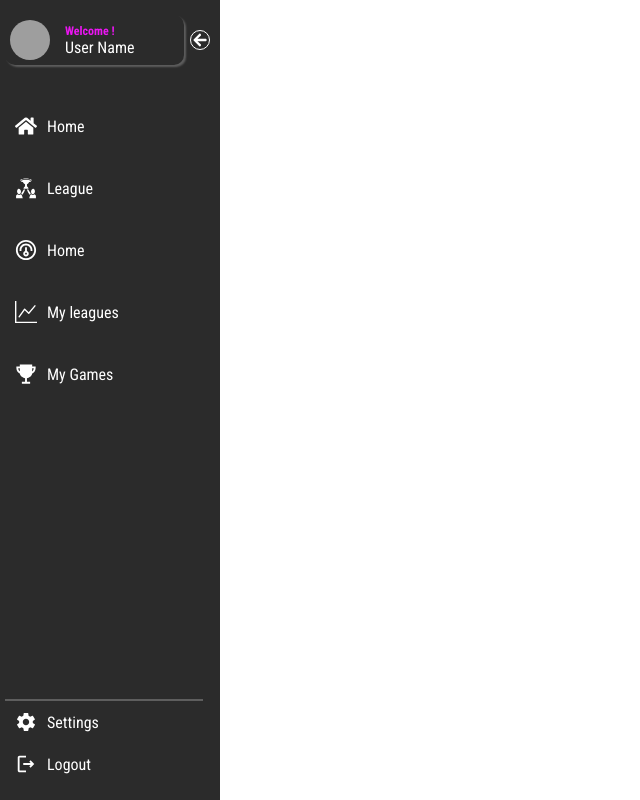
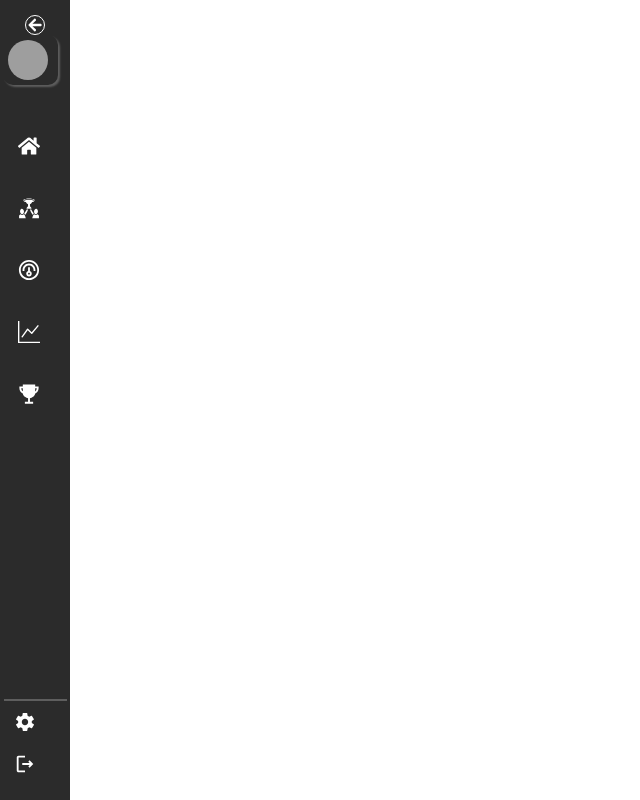
Before and after one commit to viniciusleitef/PokerRank, a Next.js app: page /home in a window 1280 px wide. Shown: the whole page, without its empty margins (0-640 px from the left). Built offline with nearby package versions, Linux system fonts and the light colour scheme; grey boxes are pictures that could not be loaded.

Commit message:
push para palha

```diff
--- a/components/MenuItem/menuitem.js
+++ b/components/MenuItem/menuitem.js
@@ -1,10 +1,18 @@
 import styles from "./menuitem.module.css";
 
-function MenuItem({ text, icon }) {
+function MenuItem({ text, icon, isCompact }) {
   return (
     <div className={styles.box}>
-      {icon}
-      <p>{text}</p>
+      {isCompact ? (
+        // Quando isCompact é verdadeiro, renderiza apenas o ícone
+        icon
+      ) : (
+        // Quando isCompact é falso, renderiza o ícone e o texto
+        <>
+          {icon}
+          {text && <p>{text}</p>}
+        </>
+      )}
     </div>
   );
 }
--- a/components/SideMenu/sideMenu.js
+++ b/components/SideMenu/sideMenu.js
@@ -1,5 +1,6 @@
 import styles from "./sideMenu.module.css";
 import MenuItem from "../../components/MenuItem/menuitem.js";
+import { useState } from "react";
 import { FaHome } from "react-icons/fa";
 import { GiChampions } from "react-icons/gi";
 import { CgPerformance } from "react-icons/cg";
@@ -10,10 +11,17 @@ import { MdOutlineLogout } from "react-icons/md";
 import { FaArrowLeft } from "react-icons/fa";
 
 function SideMenu() {
+  const [isMenuOpen, setIsMenuOpen] = useState(false);
+
+  const handleMenuToggle = () => {
+    setIsMenuOpen(!isMenuOpen);
+  };
   return (
     <>
-      <div className={styles.sideMenu}>
-        <FaArrowLeft className={styles.teste} size={20}/>
+      {isMenuOpen ? (
+        <div>
+          <div className={`${styles.sideMenu} ${styles.sideMenuOpen}`}>
+            <FaArrowLeft className={styles.arrowL} size={20} />
             <div className={styles.perfil}>
               <div className={styles.imgBox}>
                 <img src="/images/noPerfil.avif" width={40} height={40}></img>
@@ -37,6 +45,34 @@ function SideMenu() {
             </div>
           </div>
           <div className={styles.responsiveSideMenu}></div>
+        </div>
+      ) : (
+        <div>
+          <div className={`${styles.sideMenu} ${styles.sideMenuClosed}`}>
+            <FaArrowLeft className={styles.arrowR} size={20} />
+            <div className={styles.perfil}>
+              <div className={styles.imgBox}>
+                <img src="/images/noPerfil.avif" width={40} height={40}></img>
+                <div className={styles.textBox}>
+                </div>
+              </div>
+            </div>
+            <div className={styles.menu}>
+              <MenuItem icon={<FaHome size={22} isCompact/>} />
+              <MenuItem icon={<GiChampions size={22} isCompact/>} />
+              <MenuItem icon={<CgPerformance size={22} />} />
+              <MenuItem icon={<BsGraphUp size={22} />} />
+              <MenuItem icon={<IoTrophySharp size={22} />} />
+            </div>
+
+            <div className={styles.sideMenuFooter}>
+              <MenuItem icon={<IoMdSettings size={22} />} />
+              <MenuItem icon={<MdOutlineLogout size={22} />} />
+            </div>
+          </div>
+          <div className={styles.responsiveSideMenu}></div>
+        </div>
+      )}
     </>
   );
 }
--- a/components/SideMenu/sideMenu.module.css
+++ b/components/SideMenu/sideMenu.module.css
@@ -1,15 +1,33 @@
 .sideMenu {
   position: relative;
-  width: 220px;
   height: 100vh;
   background-color: rgb(43, 43, 43);
   padding: 15px 5px;
 }
 
-.teste{
+.sideMenuOpen{
+  width: 220px;
+}
+
+.sideMenuClosed{
+  display: flex;
+  flex-direction: column;
+  align-items: center;
+  width:70px;
+}
+
+.arrowL{
   position: absolute;
   top: 30px;
   right: 10px;
+  padding: 1.5px;
+  color: white;
+  cursor: pointer;
+  border: 1px solid white;
+  border-radius: 50%;
+}
+
+.arrowR{
   padding: 1.5px;
   color: white;
   cursor: pointer;
```
Lines whose indentation alone changed are shown as unchanged.
